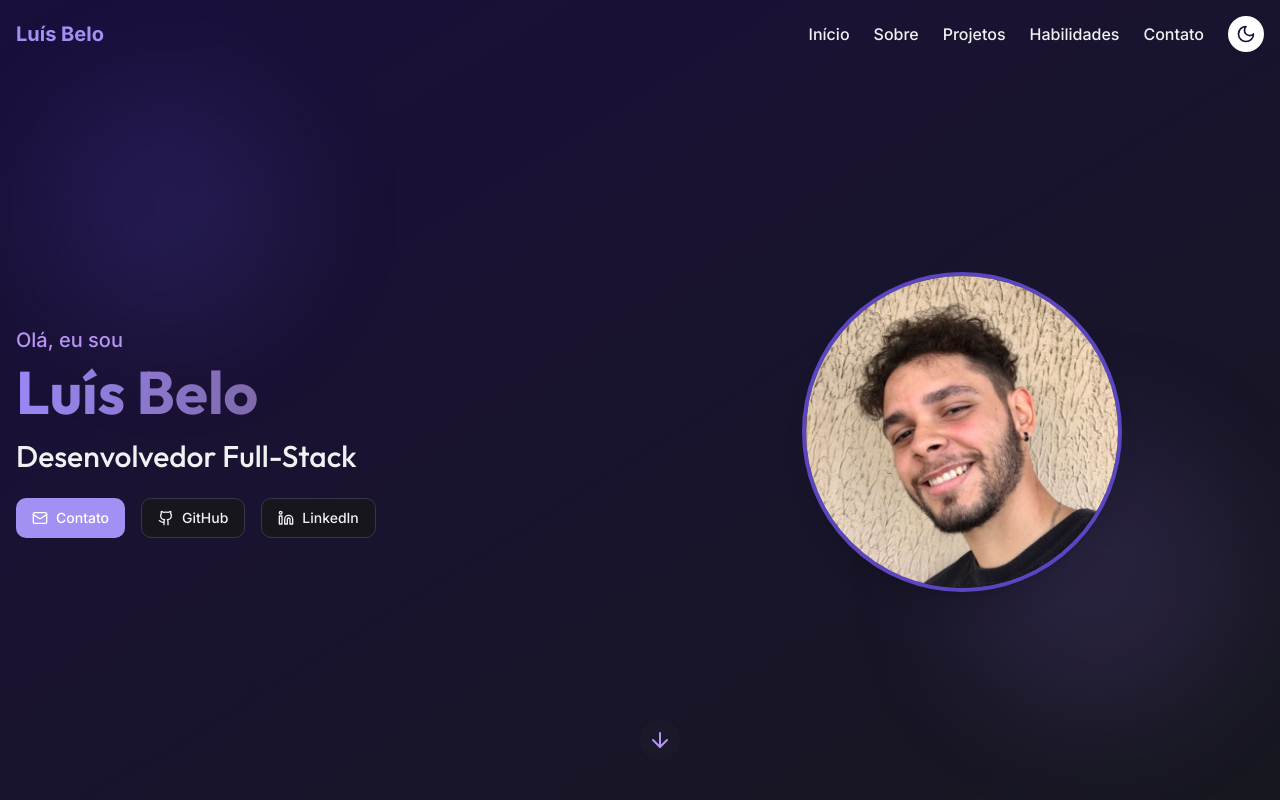
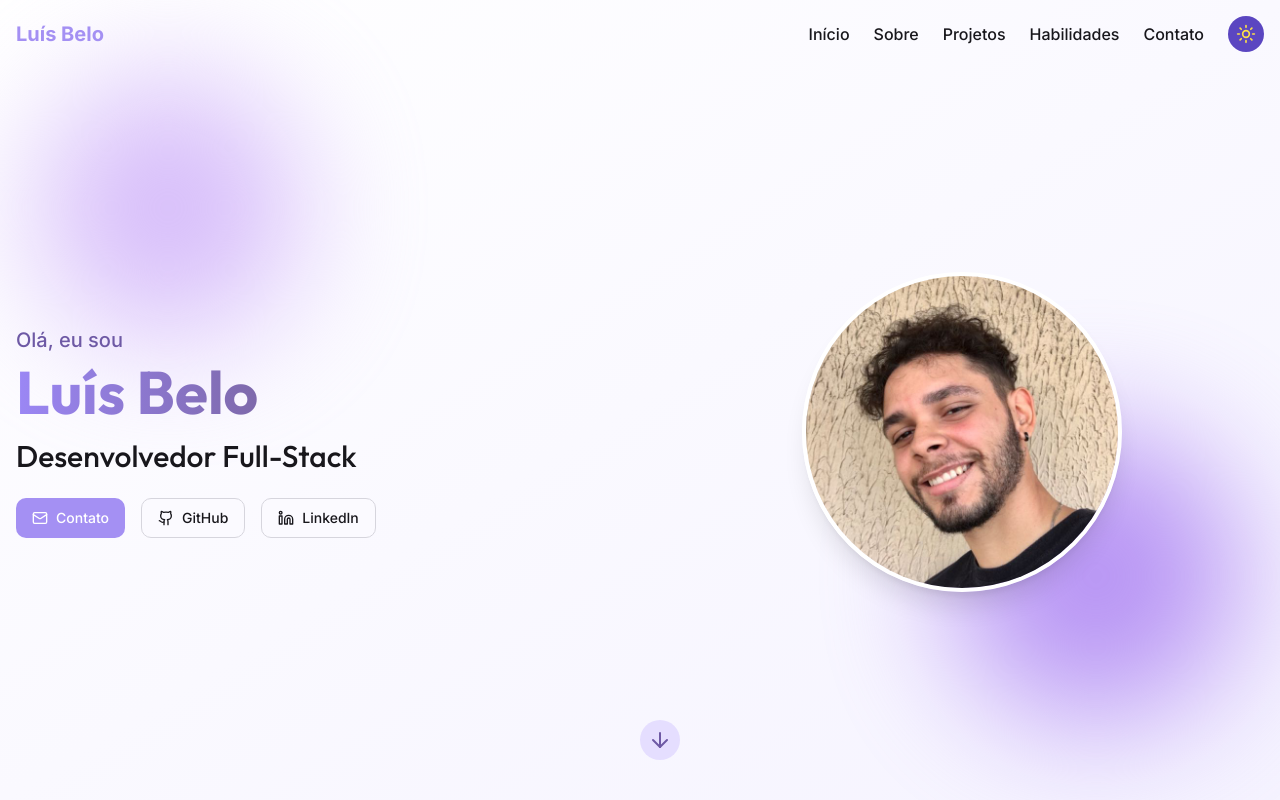
Before and after one commit to luisvictorbelo/portfolio, a Next.js app: page / in a window 1280 px wide. Shown: the top 800 px of the page. Built offline with nearby package versions, Linux system fonts and the light colour scheme.

Commit message:
correçã mensagem de erro no componente theme

```diff
--- a/app/layout.tsx
+++ b/app/layout.tsx
@@ -20,8 +20,8 @@ export default function RootLayout({
       <body className={inter.className}>
         <ThemeProvider
           attribute="class"
-          defaultTheme="dark"
-          enableSystem
+          defaultTheme="system"
+          enableSystem={true}
           disableTransitionOnChange
         >
           {children}
--- a/components/ThemeToggle.tsx
+++ b/components/ThemeToggle.tsx
@@ -1,10 +1,20 @@
+'use client'
+
 import { Button } from "./ui/button";
 import { Moon, Sun } from "lucide-react";
 import { useTheme } from "next-themes";
+import { useEffect, useState } from "react";
 
 
 const ThemeToggle = () => {
     const {theme, setTheme} = useTheme()
+    const [mounted, setMounted] = useState(false)
+
+    useEffect(() => {
+        setMounted(true)
+    }, []);
+
+    if (!mounted) return null;
 
     return (
         <Button
```
